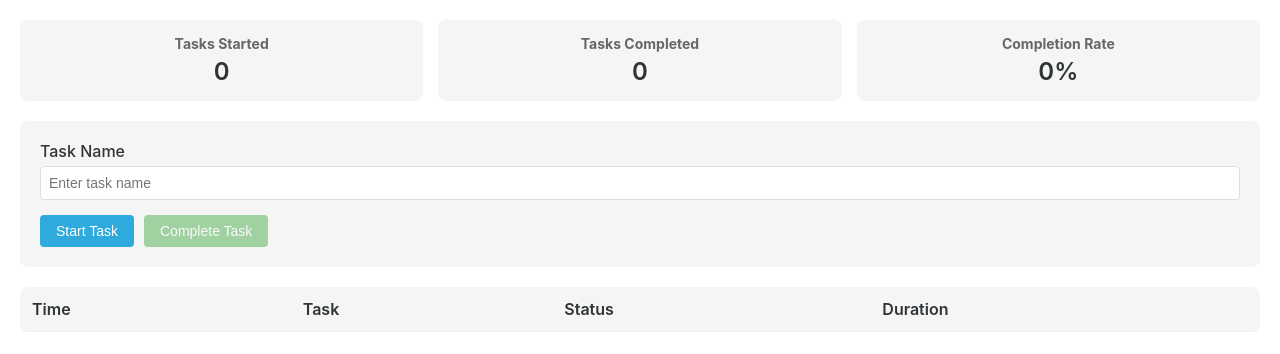
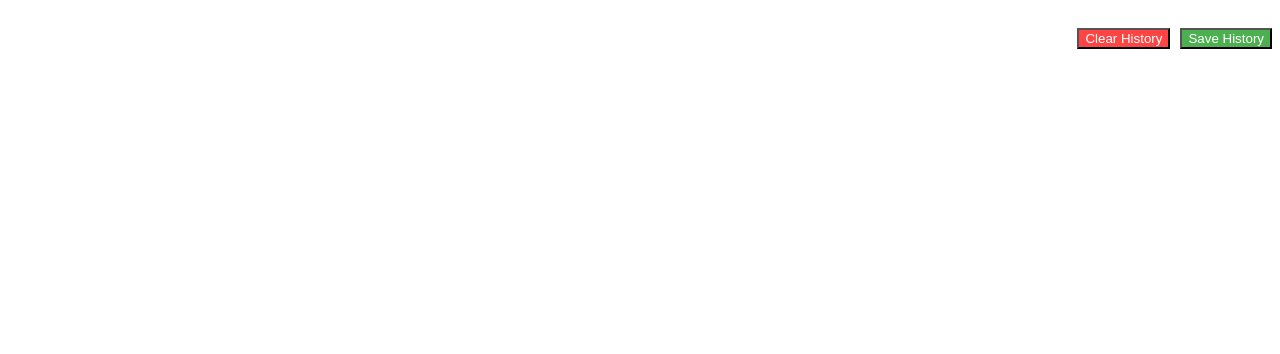
Before and after one commit to ArduousPlot1476/task-tracker, a plain HTML site: page index.html in a window 1280 px wide. Drawn offline with Linux system fonts and the light colour scheme.

Commit message:
Update index.html

```diff
--- a/index.html
+++ b/index.html
@@ -1,286 +1,85 @@
 <!DOCTYPE html>
 <html>
+<!-- Previous head and style sections remain the same until the end -->
 <head>
-    <meta charset="utf-8">
-    <meta name="viewport" content="width=device-width, initial-scale=1.0">
-    <title>Task Progress Tracker</title>
+    <!-- Previous styles remain the same -->
     <style>
-        body {
-            font-family: -apple-system, BlinkMacSystemFont, "Segoe UI", Roboto, Arial, sans-serif;
-            margin: 0;
-            padding: 20px;
-            background: white;
-            color: #2f3437;
+        /* Add to existing styles */
+        .data-management {
+            margin-top: 20px;
+            display: flex;
+            gap: 10px;
+            justify-content: flex-end;
         }
 
-        .container {
-            max-width: 100%;
-            margin: 0 auto;
-        }
-
-        .stats-grid {
-            display: grid;
-            grid-template-columns: repeat(3, 1fr);
-            gap: 15px;
-            margin-bottom: 20px;
-        }
-
-        .stat-box {
-            background: #f5f5f5;
-            padding: 15px;
-            border-radius: 8px;
-            text-align: center;
-        }
-
-        .stat-box h3 {
-            margin: 0 0 5px 0;
-            font-size: 14px;
-            color: #666;
-        }
-
-        .stat-box p {
-            margin: 0;
-            font-size: 24px;
-            font-weight: 600;
-        }
-
-        .input-section {
-            background: #f5f5f5;
-            padding: 20px;
-            border-radius: 8px;
-            margin-bottom: 20px;
-        }
-
-        .input-group {
-            margin-bottom: 15px;
-        }
-
-        .input-group label {
-            display: block;
-            margin-bottom: 5px;
-            font-weight: 500;
-        }
-
-        .input-group input {
-            width: 100%;
-            padding: 8px;
-            border: 1px solid #ddd;
-            border-radius: 4px;
-            font-size: 14px;
-            box-sizing: border-box;
-        }
-
-        .button-group {
-            display: flex;
-            gap: 10px;
-        }
-
-        button {
-            padding: 8px 16px;
-            border: none;
-            border-radius: 4px;
-            cursor: pointer;
-            font-size: 14px;
-            transition: background-color 0.2s;
-        }
-
-        button:disabled {
-            opacity: 0.5;
-            cursor: not-allowed;
-        }
-
-        .start-button {
-            background: #2eaadc;
+        .clear-button {
+            background: #ff4444;
             color: white;
         }
 
-        .start-button:hover:not(:disabled) {
-            background: #2591ba;
+        .clear-button:hover:not(:disabled) {
+            background: #cc0000;
         }
 
-        .complete-button {
+        .save-button {
             background: #4CAF50;
             color: white;
         }
 
-        .complete-button:hover:not(:disabled) {
+        .save-button:hover:not(:disabled) {
             background: #388E3C;
-        }
-
-        table {
-            width: 100%;
-            border-collapse: collapse;
-            background: white;
-            margin-top: 20px;
-            border-radius: 8px;
-            overflow: hidden;
-        }
-
-        th, td {
-            text-align: left;
-            padding: 12px;
-            border-bottom: 1px solid #eee;
-        }
-
-        th {
-            background: #f5f5f5;
-            font-weight: 600;
-        }
-
-        .status-badge {
-            padding: 4px 8px;
-            border-radius: 12px;
-            font-size: 12px;
-            font-weight: 500;
-        }
-
-        .status-started {
-            background: #e3f2fd;
-            color: #1976d2;
-        }
-
-        .status-completed {
-            background: #e8f5e9;
-            color: #2e7d32;
         }
     </style>
 </head>
 <body>
+    <!-- Previous content remains the same until after the table -->
     <div class="container">
-        <div class="stats-grid">
-            <div class="stat-box">
-                <h3>Tasks Started</h3>
-                <p id="tasksStarted">0</p>
-            </div>
-            <div class="stat-box">
-                <h3>Tasks Completed</h3>
-                <p id="tasksCompleted">0</p>
-            </div>
-            <div class="stat-box">
-                <h3>Completion Rate</h3>
-                <p id="completionRate">0%</p>
-            </div>
+        <!-- Previous content -->
+        <table>
+            <!-- Previous table content -->
+        </table>
+
+        <div class="data-management">
+            <button class="clear-button" onclick="clearHistory()">Clear History</button>
+            <button class="save-button" onclick="saveToFile()">Save History</button>
         </div>
-
-        <div class="input-section">
-            <div class="input-group">
-                <label for="taskName">Task Name</label>
-                <input type="text" id="taskName" placeholder="Enter task name">
-            </div>
-            <div class="button-group">
-                <button class="start-button" onclick="startTask()" id="startBtn">Start Task</button>
-                <button class="complete-button" onclick="completeTask()" id="completeBtn" disabled>Complete Task</button>
-            </div>
-        </div>
-
-        <table>
-            <thead>
-                <tr>
-                    <th>Time</th>
-                    <th>Task</th>
-                    <th>Status</th>
-                    <th>Duration</th>
-                </tr>
-            </thead>
-            <tbody id="historyTableBody"></tbody>
-        </table>
     </div>
 
     <script>
-        let taskHistory = JSON.parse(localStorage.getItem('taskHistory')) || [];
-        let currentTask = null;
+        // Add to existing JavaScript, just before the final script tag
 
-        function updateStats() {
-            const totalStarted = taskHistory.filter(entry => entry.status === 'started').length;
-            const totalCompleted = taskHistory.filter(entry => entry.status === 'completed').length;
-            const completionRate = totalStarted ? Math.round((totalCompleted / totalStarted) * 100) : 0;
-
-            document.getElementById('tasksStarted').textContent = totalStarted;
-            document.getElementById('tasksCompleted').textContent = totalCompleted;
-            document.getElementById('completionRate').textContent = `${completionRate}%`;
+        function clearHistory() {
+            if (confirm('Are you sure you want to clear all history? This cannot be undone.')) {
+                taskHistory = [];
+                localStorage.setItem('taskHistory', JSON.stringify(taskHistory));
+                currentTask = null;
+                document.getElementById('completeBtn').disabled = true;
+                document.getElementById('startBtn').disabled = false;
+                saveAndRender();
+            }
         }
 
-        function startTask() {
-            const taskName = document.getElementById('taskName').value.trim();
-            if (!taskName) return;
-
-            currentTask = {
-                id: Date.now(),
-                name: taskName,
-                startTime: new Date().toISOString()
+        function saveToFile() {
+            const data = {
+                history: taskHistory,
+                stats: {
+                    tasksStarted: document.getElementById('tasksStarted').textContent,
+                    tasksCompleted: document.getElementById('tasksCompleted').textContent,
+                    completionRate: document.getElementById('completionRate').textContent
+                },
+                exportDate: new Date().toISOString()
             };
 
-            taskHistory.unshift({
-                timestamp: currentTask.startTime,
-                taskId: currentTask.id,
-                taskName: taskName,
-                status: 'started',
-                duration: '-'
-            });
-
-            document.getElementById('taskName').value = '';
-            document.getElementById('completeBtn').disabled = false;
-            document.getElementById('startBtn').disabled = true;
-            saveAndRender();
+            const blob = new Blob([JSON.stringify(data, null, 2)], { type: 'application/json' });
+            const url = URL.createObjectURL(blob);
+            const a = document.createElement('a');
+            a.href = url;
+            a.download = `task-history-${new Date().toISOString().split('T')[0]}.json`;
+            document.body.appendChild(a);
+            a.click();
+            document.body.removeChild(a);
+            URL.revokeObjectURL(url);
         }
-
-        function completeTask() {
-            if (!currentTask) return;
-
-            const startTime = new Date(currentTask.startTime);
-            const endTime = new Date();
-            const duration = calculateDuration(startTime, endTime);
-
-            taskHistory.unshift({
-                timestamp: endTime.toISOString(),
-                taskId: currentTask.id,
-                taskName: currentTask.name,
-                status: 'completed',
-                duration: duration
-            });
-
-            currentTask = null;
-            document.getElementById('completeBtn').disabled = true;
-            document.getElementById('startBtn').disabled = false;
-            saveAndRender();
-        }
-
-        function calculateDuration(start, end) {
-            const diff = Math.floor((end - start) / 1000); // seconds
-            const hours = Math.floor(diff / 3600);
-            const minutes = Math.floor((diff % 3600) / 60);
-            return hours > 0 ? `${hours}h ${minutes}m` : `${minutes}m`;
-        }
-
-        function renderHistory() {
-            const tbody = document.getElementById('historyTableBody');
-            tbody.innerHTML = '';
-
-            taskHistory.slice(0, 50).forEach(entry => {
-                const row = document.createElement('tr');
-                row.innerHTML = `
-                    <td>${new Date(entry.timestamp).toLocaleTimeString()}</td>
-                    <td>${entry.taskName}</td>
-                    <td>
-                        <span class="status-badge status-${entry.status}">
-                            ${entry.status}
-                        </span>
-                    </td>
-                    <td>${entry.duration}</td>
-                `;
-                tbody.appendChild(row);
-            });
-        }
-
-        function saveAndRender() {
-            localStorage.setItem('taskHistory', JSON.stringify(taskHistory));
-            updateStats();
-            renderHistory();
-        }
-
-        // Initial render
-        updateStats();
-        renderHistory();
     </script>
 </body>
 </html>
```
